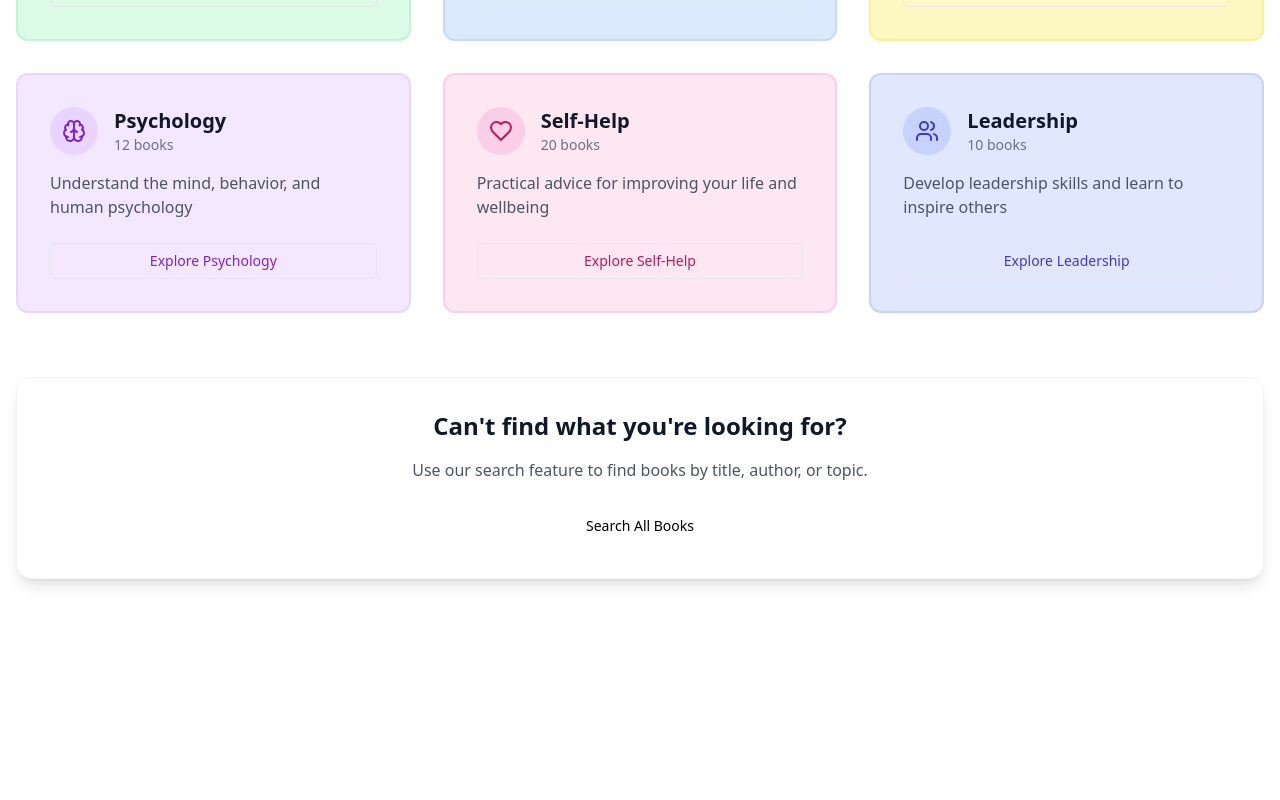
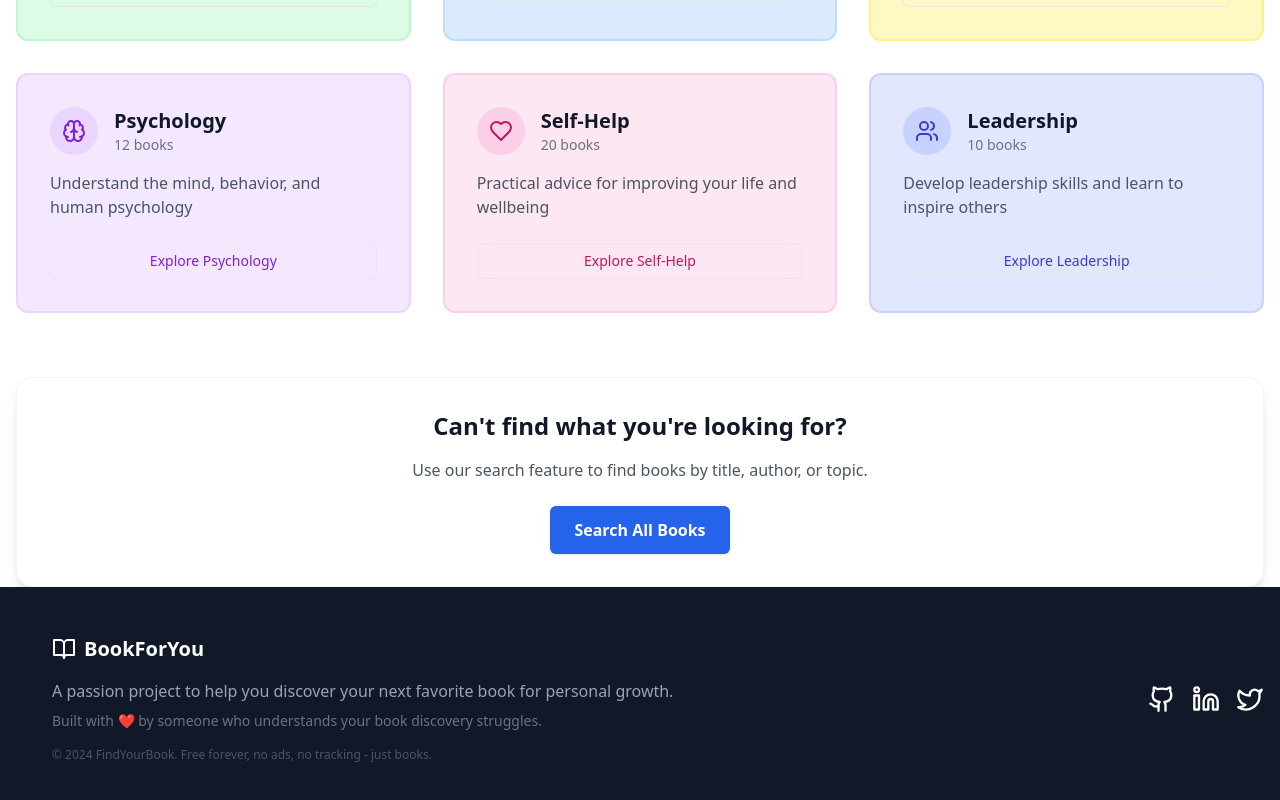
Before and after one commit to devlopersumit/BookPicker, a React (Vite) app: page /categories in a window 1280 px wide. Shown: the part 456-1256 px from the top of the page. Before the commit the page ends 1067 px from the top, so only its background shows below. Built offline with nearby package versions, Linux system fonts and the light colour scheme.

Commit message:
updated categories page

```diff
--- a/src/Components/Footer.jsx
+++ b/src/Components/Footer.jsx
@@ -44,8 +44,8 @@ function Footer() {
             >
               <svg
                 xmlns="http://www.w3.org/2000/svg"
-                width="35"
-                height="35"
+                width="28"
+                height="28"
                 viewBox="0 0 24 24"
                 fill="none"
                 stroke="currentColor"
@@ -65,8 +65,8 @@ function Footer() {
             >
               <svg
                 xmlns="http://www.w3.org/2000/svg"
-                width="35"
-                height="35"
+                width="28"
+                height="28"
                 viewBox="0 0 24 24"
                 fill="none"
                 stroke="currentColor"
@@ -87,8 +87,8 @@ function Footer() {
             >
               <svg
                 xmlns="http://www.w3.org/2000/svg"
-                width="35"
-                height="35"
+                width="28"
+                height="28"
                 viewBox="0 0 24 24"
                 fill="none"
                 stroke="currentColor"
--- a/src/Components/MainLayout.jsx
+++ b/src/Components/MainLayout.jsx
@@ -1,3 +1,4 @@
+import Footer from "./Footer";
 import Navbar from "./Navbar";
 import { Outlet } from "react-router";
 
@@ -8,6 +9,7 @@ function MainLayout() {
       <main>
         <Outlet />
       </main>
+      <Footer />
     </>
   );
 }
--- a/src/Pages/Categories.jsx
+++ b/src/Pages/Categories.jsx
@@ -1,7 +1,9 @@
+import { Link } from "react-router";
+
 function Categories() {
   return (
     <>
-      <div class="container mx-auto px-4 py-8">
+      <div class="container mx-auto px-4 pt-8">
         <div class="text-center mb-12">
           <h1 class="text-4xl font-bold text-gray-900 mb-4">
             Browse Categories
@@ -241,20 +243,19 @@ function Categories() {
             </div>
           </a>
         </div>
-        <div class="text-center mt-16 bg-white rounded-2xl p-8 shadow-lg border border-gray-100">
-          <h2 class="text-2xl font-bold text-gray-900 mb-4">
+        <div className="text-center mt-16 bg-white rounded-2xl p-8 shadow-lg border border-gray-100">
+          <h2 className="text-2xl font-bold text-gray-900 mb-4">
             Can't find what you're looking for?
           </h2>
-          <p class="text-gray-600 mb-6">
+          <p className="text-gray-600 mb-6">
             Use our search feature to find books by title, author, or topic.
           </p>
-          <a
-            href="/search"
-            data-slot="button"
-            class="inline-flex items-center justify-center gap-2 whitespace-nowrap text-sm font-medium transition-all disabled:pointer-events-none disabled:opacity-50 [&amp;_svg]:pointer-events-none [&amp;_svg:not([class*='size-'])]:size-4 shrink-0 [&amp;_svg]:shrink-0 outline-none focus-visible:border-ring focus-visible:ring-ring/50 focus-visible:ring-[3px] aria-invalid:ring-destructive/20 dark:aria-invalid:ring-destructive/40 aria-invalid:border-destructive bg-primary text-primary-foreground shadow-xs hover:bg-primary/90 h-10 rounded-md px-6 has-[&gt;svg]:px-4"
+          <Link
+            to="/search"
+            className="inline-flex items-center justify-center gap-2 text-base font-semibold rounded-md px-6 py-3 bg-blue-600 text-white shadow transition-all duration-300 hover:bg-blue-700 hover:scale-105 focus:outline-none focus:ring-2 focus:ring-blue-400"
           >
             Search All Books
-          </a>
+          </Link>
         </div>
       </div>
     </>
```
